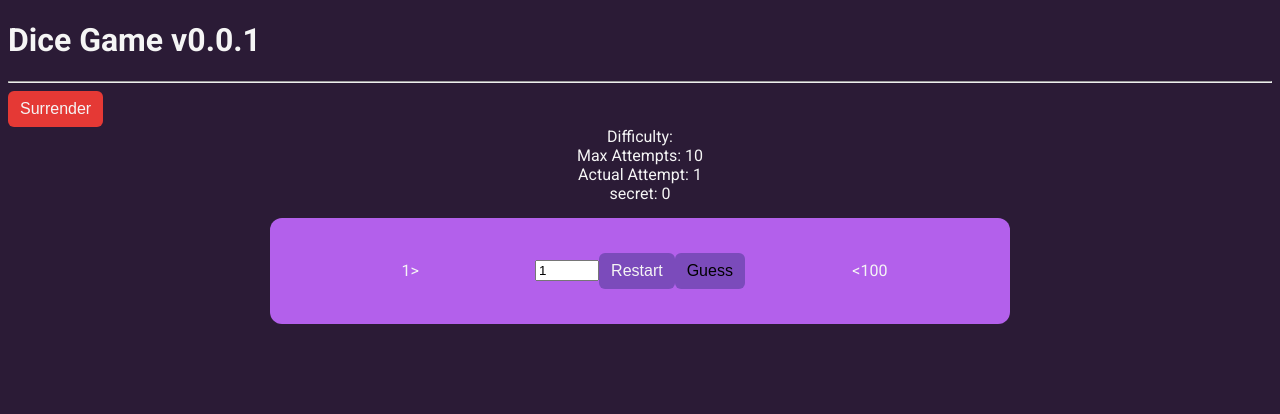
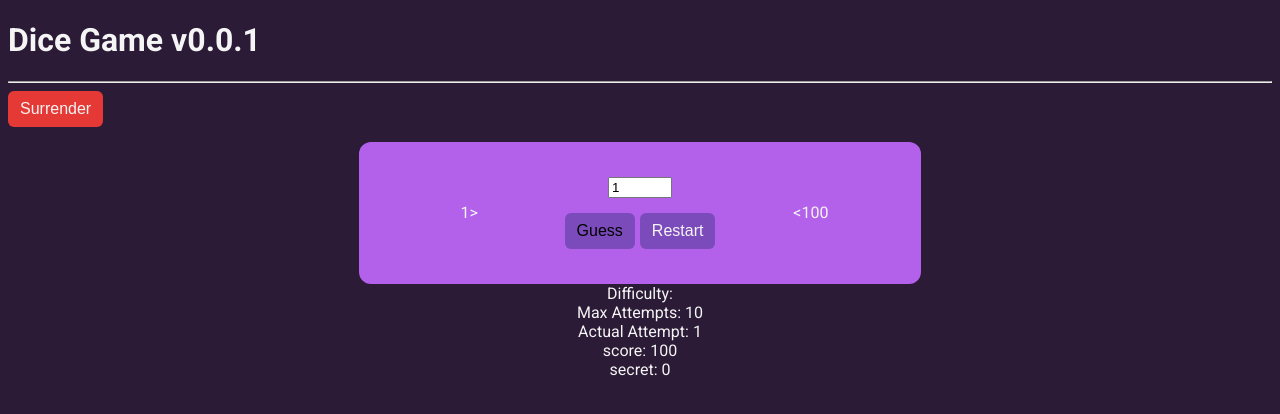
Before and after one commit to gsvsantos/JogoDeAdivinhacao.TypeScript, an Angular app: page /dice-game in a window 1280 px wide. Shown: the top 414 px of the page. Built offline with nearby package versions, Linux system fonts and the light colour scheme; a web font is replaced by a local one.

Commit message:
feat: Implementa versão inicial do sistema de scores.

```diff
--- a/src/app/components/dice-game/dice-game.html
+++ b/src/app/components/dice-game/dice-game.html
@@ -1,9 +1,5 @@
 <button class="btn btn-danger" [routerLink]="['/main-menu']">Surrender</button>
 <div class="game-container">
-  <span>Difficulty: {{ difficultyChosen }}</span>
-  <span>Max Attempts: {{ maxAttempts }}</span>
-  <span>Actual Attempt: {{ actualAttempt }}</span>
-  <span>secret: {{ secretNumber }}</span>
   @if (playerWon){
   <span>YOU WIN, CONGRATS!</span>
   } @if (gameIsOver){
@@ -14,13 +10,21 @@
     <label class="tip-higherThan">{{ tipIsHigherThan }}></label>
     <div class="game-center">
       <input class="number-input" type="number" min="1" max="100" [(ngModel)]="numberInput" />
-      <button [hidden]="gameIsOver || playerWon" (click)="restart()" class="btn btn-restart">
-        Restart
-      </button>
-      <button [hidden]="!gameIsOver || !playerWon" (click)="guess()" class="btn btn-primary">
-        Guess
-      </button>
+      <div class="action-btns">
+        <button [hidden]="!gameIsOver || !playerWon" (click)="guess()" class="btn btn-primary">
+          Guess
+        </button>
+        <button [hidden]="gameIsOver || playerWon" (click)="restart()" class="btn btn-restart">
+          Restart
+        </button>
+      </div>
     </div>
     <label class="tip-lowerThan"><{{ tipIsLowerThan }}</label>
   </main>
+
+  <span>Difficulty: {{ difficultyChosen }}</span>
+  <span>Max Attempts: {{ maxAttempts }}</span>
+  <span>Actual Attempt: {{ actualAttempt }}</span>
+  <span>score: {{ score }}</span>
+  <span>secret: {{ secretNumber }}</span>
 </div>
--- a/src/app/components/dice-game/dice-game.scss
+++ b/src/app/components/dice-game/dice-game.scss
@@ -17,3 +17,9 @@
   padding: 35px;
   margin-top: 15px;
 }
+
+.action-btns {
+  display: flex;
+  margin-top: 15px;
+  gap: 5px;
+}
--- a/src/app/components/dice-game/dice-game.ts
+++ b/src/app/components/dice-game/dice-game.ts
@@ -19,6 +19,7 @@ export class DiceGame implements OnInit {
   public playerWon: boolean = false;
   public tipIsLowerThan: number = 100;
   public tipIsHigherThan: number = 1;
+  public score: number = 100;
 
   public ngOnInit(): void {
     this.defineDifficultyValues(this.difficultyChosen);
@@ -37,6 +38,12 @@ export class DiceGame implements OnInit {
       this.actualAttempt++;
       this.tipIsLowerThan = this.numberInput;
     } else this.playerWon = true;
+
+    const wrongNumberDiff: number = Math.abs(this.secretNumber - this.numberInput);
+
+    if (wrongNumberDiff >= 10) this.score -= 10;
+    else if (wrongNumberDiff >= 5) this.score -= 5;
+    else this.score -= 2;
   }
 
   public restart(): void {
@@ -46,6 +53,7 @@ export class DiceGame implements OnInit {
     this.actualAttempt = 1;
     this.gameIsOver = false;
     this.playerWon = false;
+    this.score = 100;
     this.defineDifficultyValues(this.difficultyChosen);
   }
 
```
